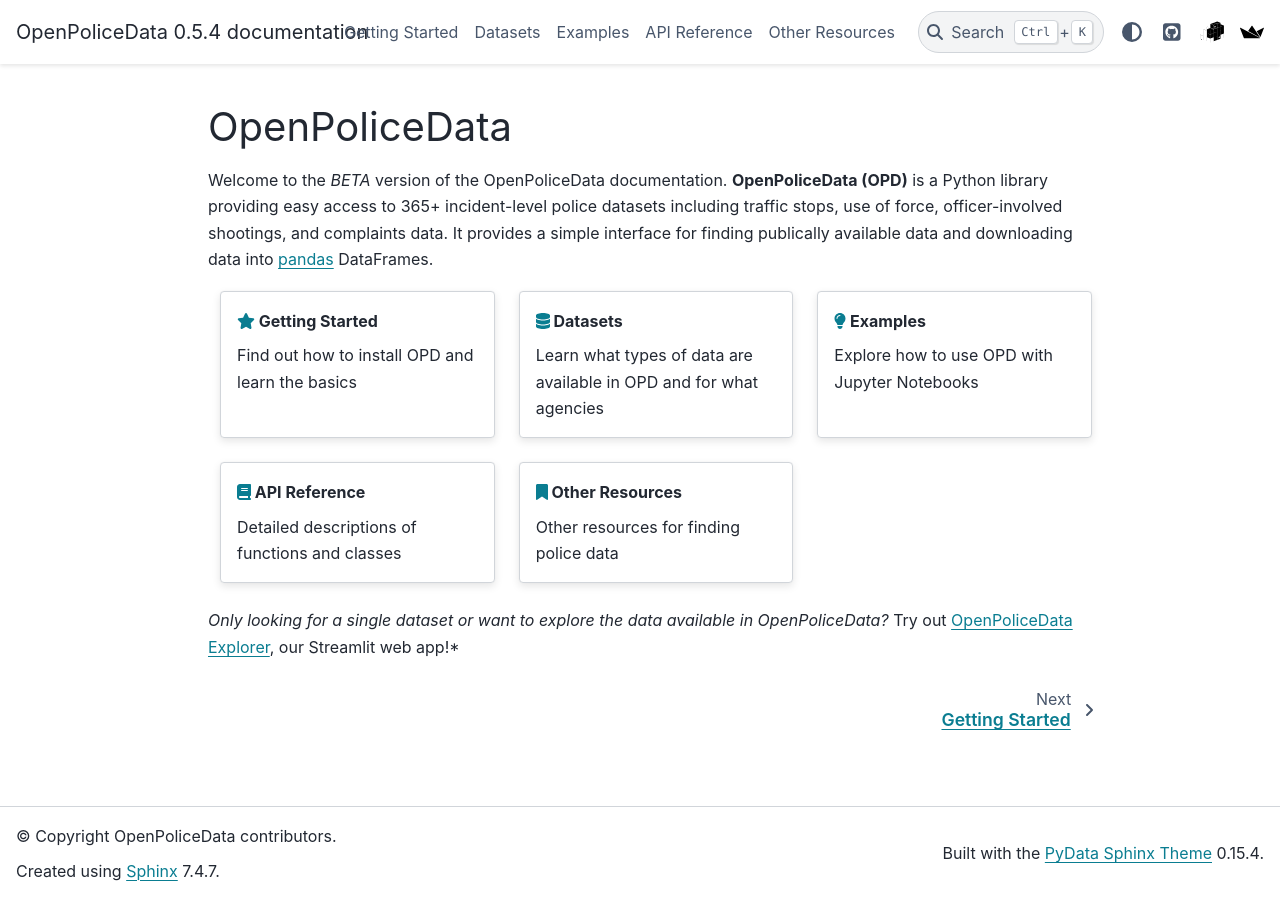
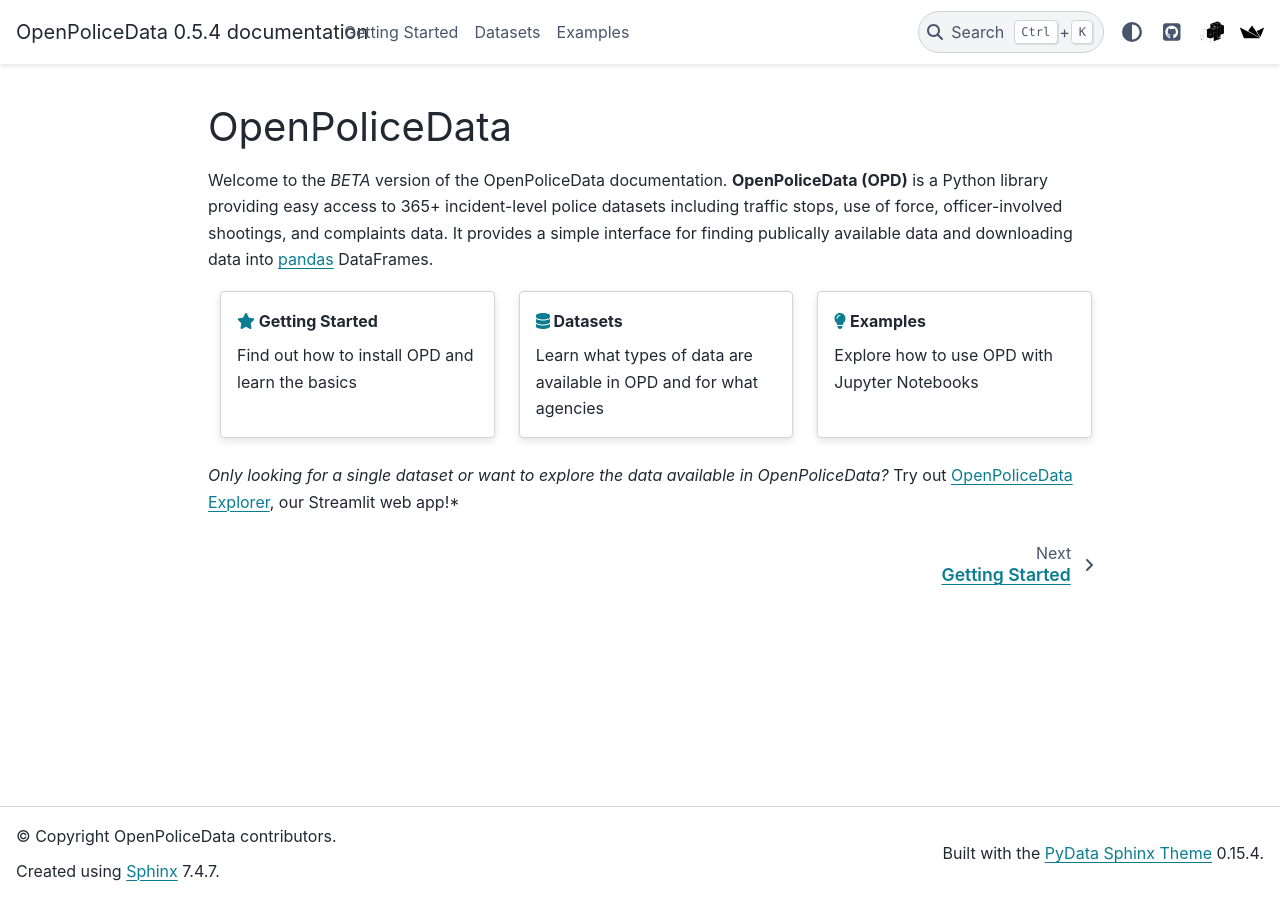
Before and after one commit to openpolicedata/openpolicedata, a Sphinx documentation site: the page built from docs/source/index.md, in a window 1280 px wide. Built offline with Sphinx 7.4.7 and the PyData theme 0.15.4, drawn with Linux system fonts in a browser that asks for light colours; pages that are not in the unit, such as notebooks, are missing from menus.

Commit message:
Removing API and Resources temporarily to get build working

````diff
--- a/docs/source/index.md
+++ b/docs/source/index.md
@@ -13,8 +13,6 @@
 getting_started/index.ipynb
 datasets/index.ipynb
 examples/index.ipynb
-api/index
-resources/index
 ```
 
 # OpenPoliceData
@@ -39,18 +37,6 @@
 :link-alt: examples/index.ipynb
 Explore how to use OPD with Jupyter Notebooks
 :::
-:::{grid-item-card} {fas}`book;pst-color-primary` API Reference
-:link: api/index
-:link-type: doc
-:link-alt: api/index
-Detailed descriptions of functions and classes
-:::
-:::{grid-item-card} {fas}`bookmark;pst-color-primary` Other Resources
-:link: resources/index
-:link-type: doc
-:link-alt: resources/index
-Other resources for finding police data
-:::
 ::::
 
 *Only looking for a single dataset or want to explore the data available in OpenPoliceData?* Try out [OpenPoliceData Explorer](https://openpolicedata.streamlit.app/), our Streamlit web app!*
--- a/docs/source/resources/index.rst
+++ /dev/null
@@ -1,2 +0,0 @@
-Other Resources
-===============
````
Also changed, not shown: docs/source/api/datasets.rst (deleted, +0 -17 lines), docs/source/api/index.rst (deleted, +0 -18 lines), docs/source/api/source.rst (deleted, +0 -13 lines).
